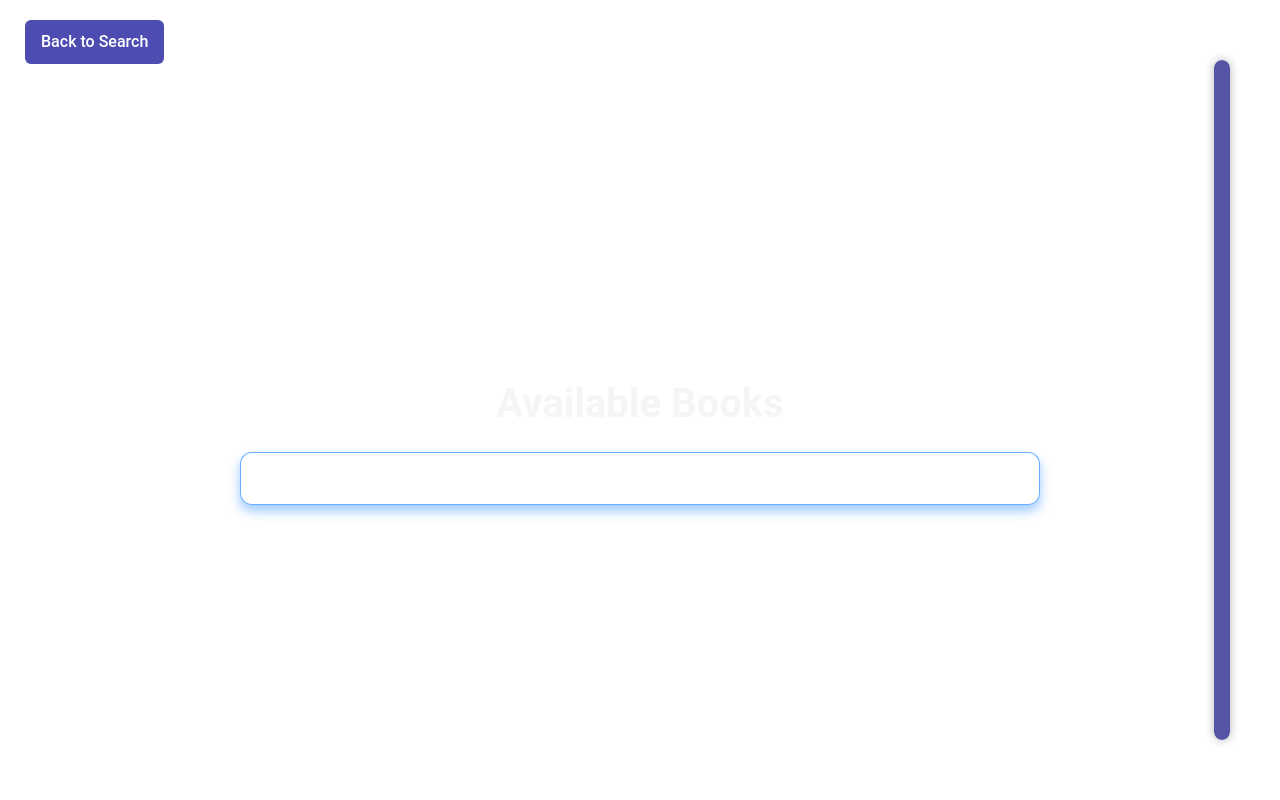
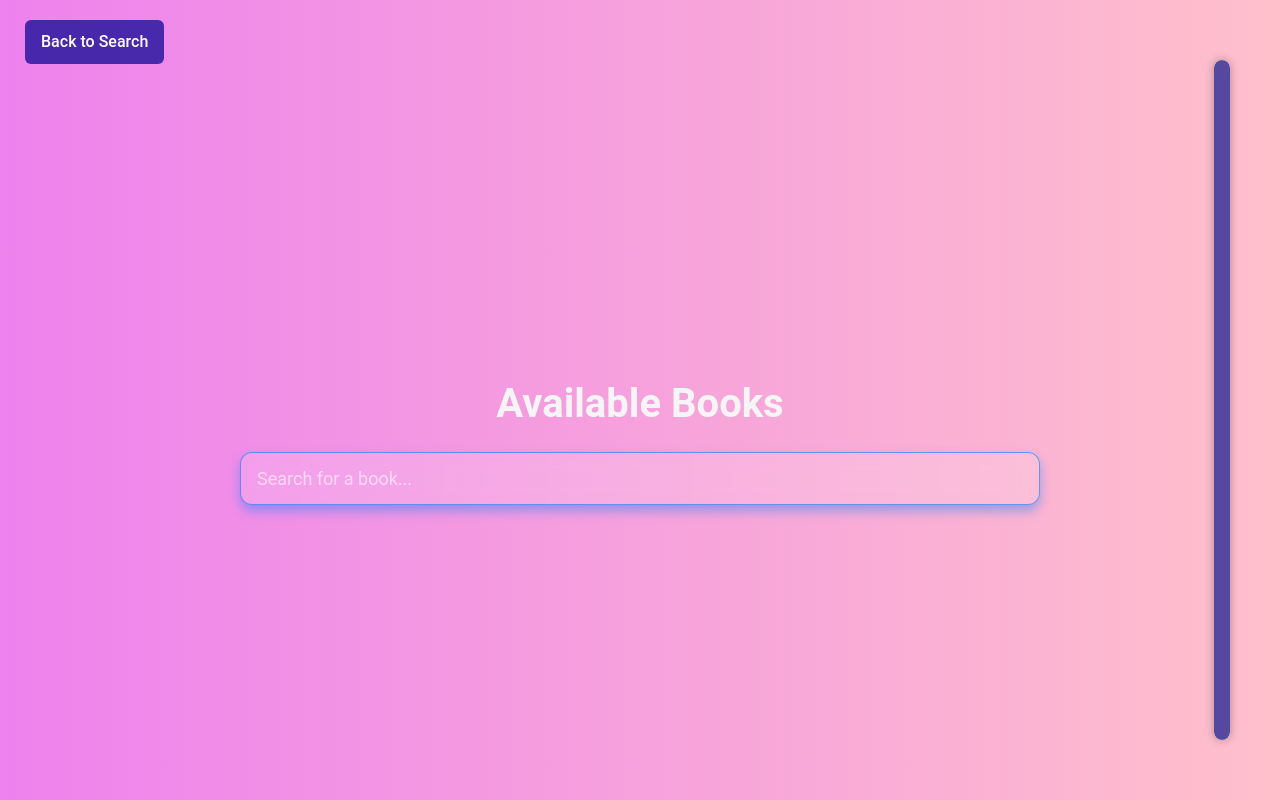
Before and after one commit to basil-the-py-developer/AI-Library, a Flask app: page /reserve in a window 1280 px wide. Run offline with Flask 3, Linux system fonts and the light colour scheme; data that the repository does not hold is empty; some libraries are stand-ins or nearby versions.

Commit message:
Update reserve.html

```diff
--- a/templates/reserve.html
+++ b/templates/reserve.html
@@ -13,6 +13,7 @@
     <script defer src="/_vercel/speed-insights/script.js"></script>
     <style>
         body {
+            background: linear-gradient(to right, violet, pink);
             background-size: cover;
             background-position: center;
             color: #E0DFCA;
@@ -25,6 +26,7 @@
         }
 
         body::before {
+            background: linear-gradient(to right, violet, pink);
             content: "";
             position: fixed;
             top: 0;
@@ -341,6 +343,7 @@
     </style>
 </head>
 <body>
+    <div class="gradient-effect"></div> <!-- Gradient effect layer -->
     <a href="/" class="back-btn" >Back to Search</a>
     <div class="container mt-5">
         <h2 class="text-center heading">Available Books</h2>
```
